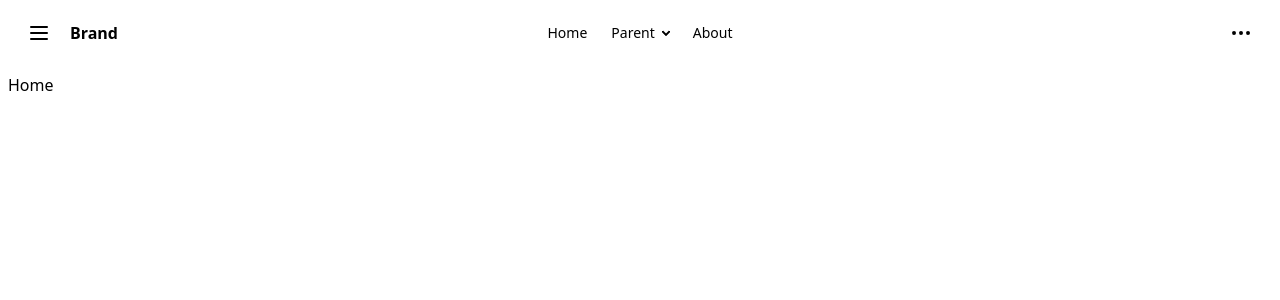
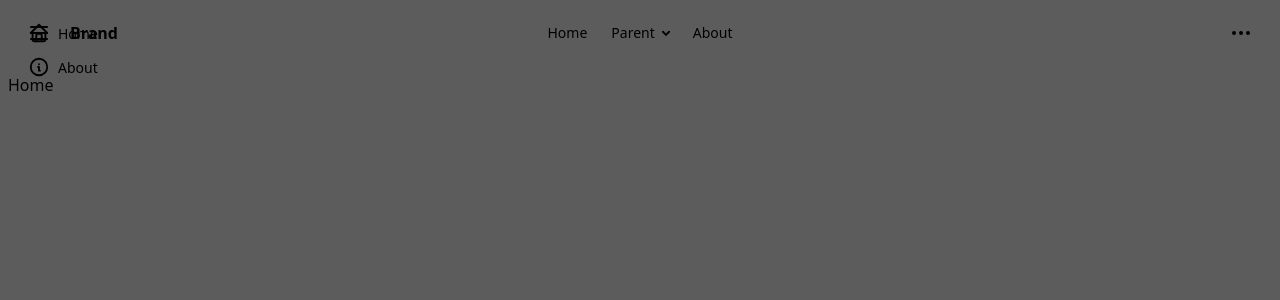
Before and after one commit to adrian2x/react-pwa, a React (Vite) app: page / in a window 1280 px wide. Both pictures are taken after a click on the label 39 px from the left and 32 px from the top of the page. Shown: the top 300 px of the page. Built offline with nearby package versions, Linux system fonts and the light colour scheme.

Commit message:
use drawer

```diff
--- a/src/App.tsx
+++ b/src/App.tsx
@@ -1,21 +1,48 @@
-import { Route, Routes } from 'react-router'
+import { NavLink, Route, Routes } from 'react-router'
 import Home from './routes/Home'
 import About from './routes/About'
 
 import './App.css'
 import { Navbar } from './components/navbar/Navbar'
+import { TbHome, TbInfoCircle } from 'react-icons/tb'
+import { Drawer } from './components/drawer/Drawer'
+import { useRef } from 'react'
 
 function App() {
+  const drawerLeft = useRef<HTMLInputElement>(null)
+  const closeDrawer = () => (drawerLeft.current!.checked = false)
   return (
     <>
-      <Navbar />
-      {/* See https://reactrouter.com/start/declarative/routing */}
-      <Routes>
-        <Route index element={<Home />} />
-        <Route path="about" element={<About />} />
-      </Routes>
+      <Drawer id='drawerLeft' ref={drawerLeft} sidebar={<SidebarNav onNavClick={closeDrawer} />}>
+        <Navbar />
+        {/* See https://reactrouter.com/start/declarative/routing */}
+        <Routes>
+          <Route index element={<Home />} />
+          <Route path='about' element={<About />} />
+        </Routes>
+      </Drawer>
     </>
   )
 }
 
 export default App
+
+function SidebarNav({ onNavClick }: { onNavClick: () => void }) {
+  return (
+    <ul className='menu bg-base-200 text-base-content min-h-full w-80 p-4'>
+      {/* <li>
+            <h2 className="menu-title">Brand</h2>
+          </li> */}
+      <li>
+        <NavLink to='/' onClick={onNavClick}>
+          <TbHome size={22} /> Home
+        </NavLink>
+      </li>
+      <li>
+        <NavLink to='/about' onClick={onNavClick}>
+          <TbInfoCircle size={22} /> About
+        </NavLink>
+      </li>
+    </ul>
+  )
+}
--- a/src/index.css
+++ b/src/index.css
@@ -7,3 +7,9 @@
   prefix: ;
   logs: true;
 }
+
+@layer base {
+  .menu li a {
+    padding-block: 0.5rem;
+  }
+}
```
